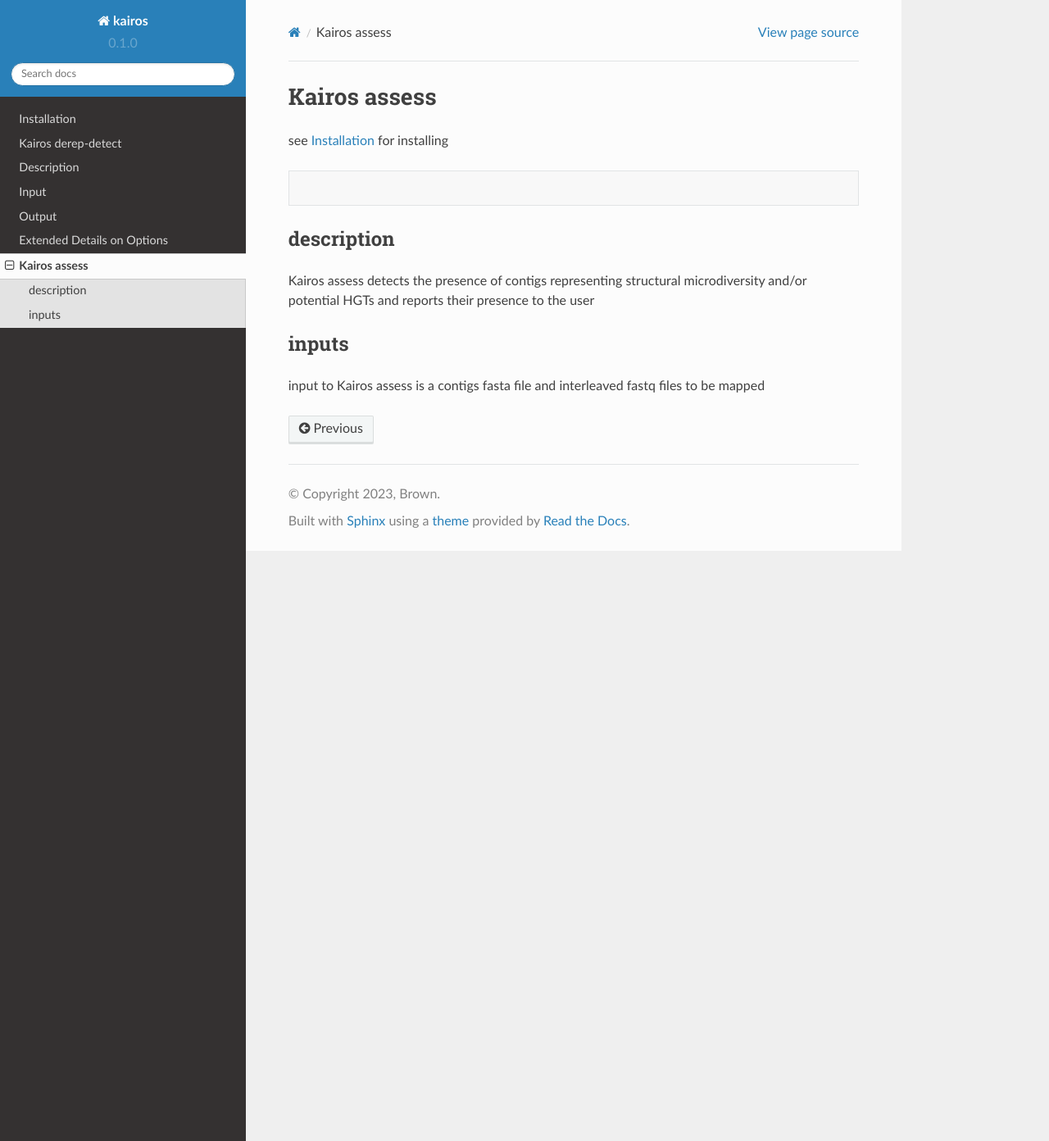
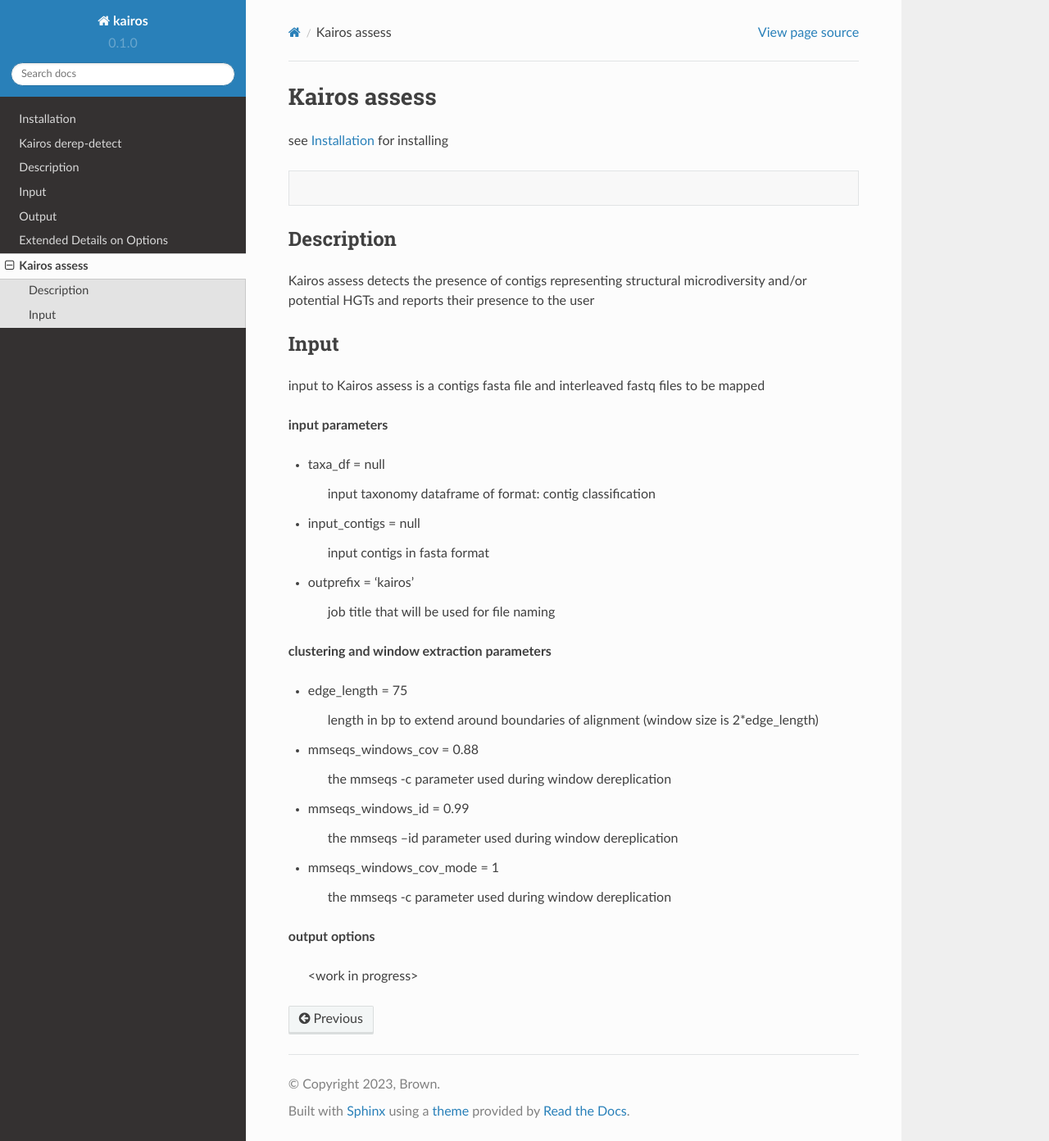
Before and after one commit to clb21565/kairos, a Sphinx documentation site: the page built from docs/source/assess.rst, in a window 1280 px wide and 1392 px high. Shown: the whole window at 82% size. Built offline with Sphinx 7.4.7 and the Read the Docs theme 2.0.0, drawn with Linux system fonts in a browser that asks for light colours.

Commit message:
Update assess.rst

```diff
--- a/docs/source/assess.rst
+++ b/docs/source/assess.rst
@@ -7,12 +7,48 @@
 
 .. code-block:: console
 
-description
+Description
 ------------
 
 Kairos assess detects the presence of contigs representing structural microdiversity and/or potential HGTs and reports their presence to the user
 
-inputs
+Input
 -----------
 
 input to Kairos assess is a contigs fasta file and interleaved fastq files to be mapped
+
+**input parameters**
+
+* taxa_df = null
+
+   input taxonomy dataframe of format: contig classification
+
+* input_contigs = null
+
+   input contigs in fasta format
+
+* outprefix = 'kairos'
+
+   job title that will be used for file naming
+
+**clustering and window extraction parameters**
+
+* edge_length = 75
+
+   length in bp to extend around boundaries of alignment (window size is 2*edge_length)
+
+* mmseqs_windows_cov = 0.88
+
+   the mmseqs -c parameter used during window dereplication
+
+* mmseqs_windows_id = 0.99
+
+   the mmseqs --id parameter used during window dereplication
+
+* mmseqs_windows_cov_mode = 1
+
+   the mmseqs -c parameter used during window dereplication
+
+**output options**
+
+  <work in progress>
```
